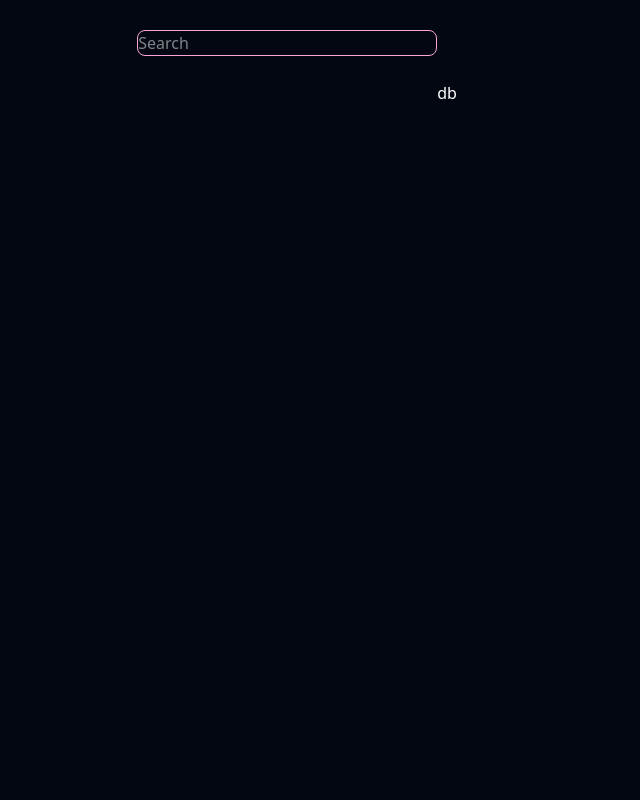
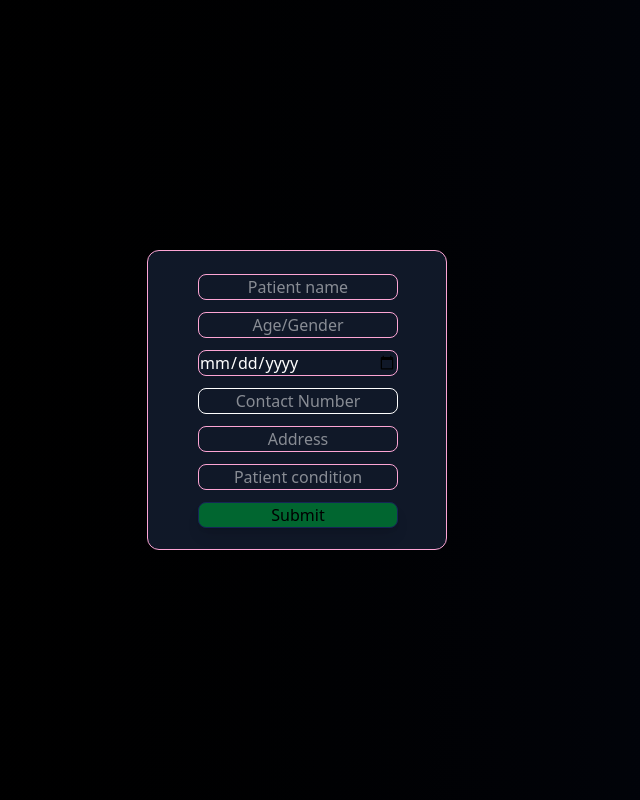
Before and after one commit to Nandhini4706/l1, a React (Vite) app in the folder frontend/: page / in a window 1280 px wide. Shown: the whole page, without its empty margins (343-983 px from the left). Built offline with nearby package versions, Linux system fonts and the light colour scheme.

Commit message:
search is  fixed

```diff
--- a/frontend/src/App.jsx
+++ b/frontend/src/App.jsx
@@ -1,12 +1,12 @@
 import React from 'react'
-import Search from './assets/page/Search'
+import Home from './assets/page/Home'
 
 function App() {
 
 
   return (
     <>
-    <Search/>
+    <Home/>
 
       </>
   )
--- a/frontend/src/assets/page/Home.jsx
+++ b/frontend/src/assets/page/Home.jsx
@@ -7,14 +7,15 @@ const home = () => {
             <div className='flex justify-center w-[300px] h-[300px] items-center'>
               <div className='flex gap-3 flex-col'>
 
-                <input type="text" placeholder='patient name' className='w-[200px] border-1 border-pink-300 rounded-lg text-center text-white hover:bg-gradient-to-r from-pink-700 to-gray-700'/>
+                <input type="text" placeholder='Patient name' className='w-[200px] border-1 border-pink-300 rounded-lg text-center text-white hover:bg-gradient-to-r from-pink-700 to-gray-700'/>
 
-                <input type="age" placeholder='Age' className='w-[200px] border-1 border-pink-300 rounded-lg text-center text-white hover:bg-gradient-to-r from-pink-700 to-gray-700' />
+                <input type="age" placeholder='Age/Gender' className='w-[200px] border-1 border-pink-300 rounded-lg text-center text-white hover:bg-gradient-to-r from-pink-700 to-gray-700' />
                 <input type="date" placeholder='' className='w-[200px] border-1 border-pink-300 rounded-lg text-center text-white hover:bg-gray-900 hover:text-pink-700' />
                 <input type="contact" placeholder='Contact Number' className='w-[200px] border-1 border-white rounded-lg text-center text-white hover:bg-gradient-to-r from-pink-700 to-gray-700' />
                 <input type="address" placeholder='Address' className='w-[200px] border-1 border-pink-300 rounded-lg text-center text-white hover:bg-gradient-to-r from-pink-700 to-gray-700' />
-                <input type="text" placeholder='Patient Condition' className='w-[200px] border-1 border-pink-300 rounded-lg text-center text-white hover:bg-gradient-to-r from-blue-700 to-gray-700' />
-             <button className='border-1 border-green-300 rounded-lg bg-green-800 font-medium hover:bg-blue-950 shadow-lg'>Submit</button>
+                <input type="text" placeholder='Patient condition' className='w-[200px] border-1 border-pink-300 rounded-lg text-center text-white hover:bg-gradient-to-r from-blue-700 to-gray-700' />
+             <button className='border-1 border-blue-950 rounded-lg bg-green-800 font-medium hover:bg-blue-950 shadow-lg'>Submit</button>
+
               </div>
               </div>
 
--- a/frontend/src/assets/page/Search.jsx
+++ b/frontend/src/assets/page/Search.jsx
@@ -4,12 +4,17 @@ export default function List() {
   return (
     <div className='w-full h-screen bg-gray-950'>
       <div className='flex justify-center  text-white'>
-        <input type="text" placeholder='Search' className='w-[300px] translate-y-[30px]  border-1 rounded-lg border-pink-300
+        <input type="text" placeholder='Search' className='w-[400px] translate-y-[30px]  border-1 rounded-lg border-pink-300
          ' />
-         <button className='translate-y-[80px] '>db</button>
 
       </div>
-
+      <br />
+      <br />
+      <hr className='border-t border-pink-300' />
+      <div className='flex justify-center m-[10px] gap-2'>
+       <button className='border-1 border-pink-700 rounded-xl w-[90px] text-white hover:bg-gray-900 hover:shadow-pink-300 shadow-sm'> HOME</button>
+       <button className='border-1 border-pink-700 rounded-xl w-[90px] text-white hover:shadow-pink-300 shadow-sm hover:bg-gray-900 '>RECENT</button>
+     </div>
       <div>
 
       </div>
```
